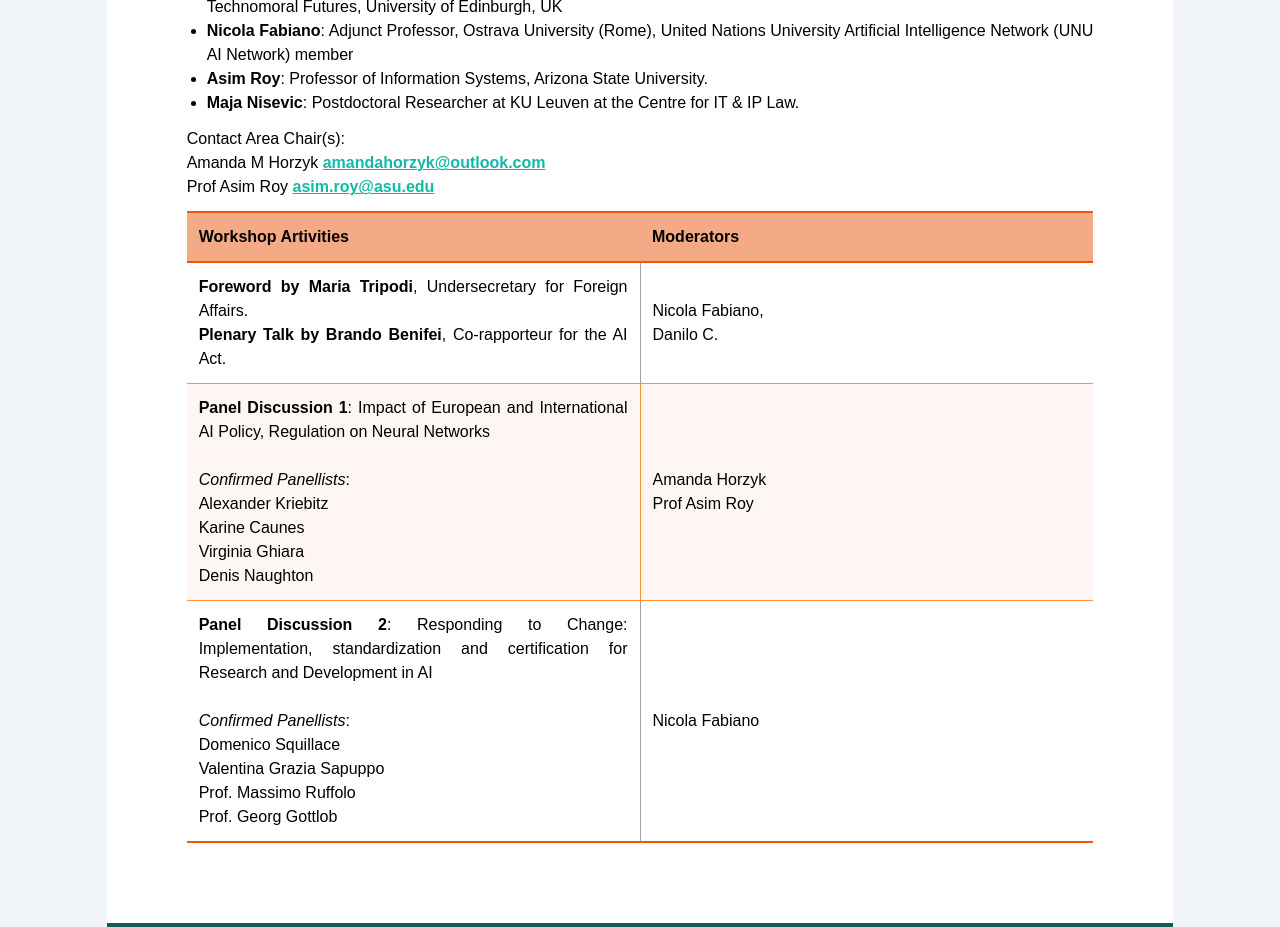
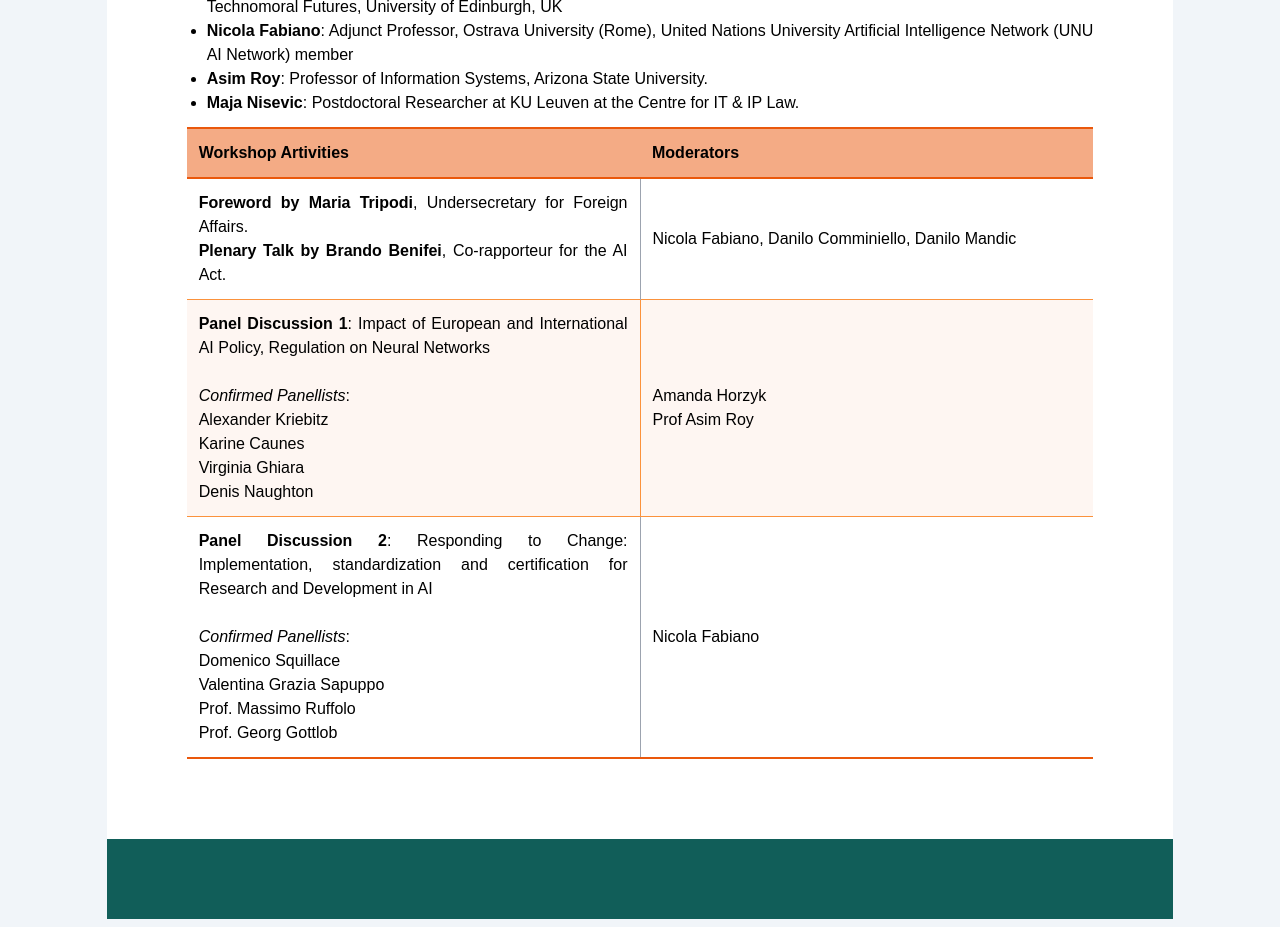
Before and after one commit to rmercado6/IEEEWCCI2024-SS-AIL-R-Web, a Vue app: page / in a window 1280 px wide. Shown: the part 6780-7707 px from the top of the page. Built offline with nearby package versions, Linux system fonts and the light colour scheme; a web font is replaced by a local one.

Commit message:
feat(SpecialSponsoredMeeting): update special sponsored meeting content

```diff
--- a/src/components/INNS_IJCNN_2025/SpecialSponsoredMeeting.vue
+++ b/src/components/INNS_IJCNN_2025/SpecialSponsoredMeeting.vue
@@ -54,11 +54,6 @@
                 </li>
             </ul>
         </p>
-        <p>
-            Contact Area Chair(s):<br/>
-            Amanda M Horzyk <a href="mailto:amandahorzyk@outlook.com">amandahorzyk@outlook.com</a><br/>
-            Prof Asim Roy <a href="mailto:asim.roy@asu.edu">asim.roy@asu.edu</a>
-        </p>
         <table class="border-collapse">
             <tr class="bg-secondary-600/50">
                 <th class="border-y-2 border-x-0 p-3 border-y-secondary-600 w-1/2">
@@ -74,8 +69,7 @@
                     <b>Plenary Talk by Brando Benifei</b>, Co-rapporteur for the AI Act.<br/>
                 </td>
                 <td class="border-l border-gray-400 p-3">
-                    Nicola Fabiano,<br/>
-                    Danilo C.
+                    Nicola Fabiano, Danilo Comminiello, Danilo Mandic
                 </td>
             </tr>
             <tr class="bg-secondary-600/5">
```
